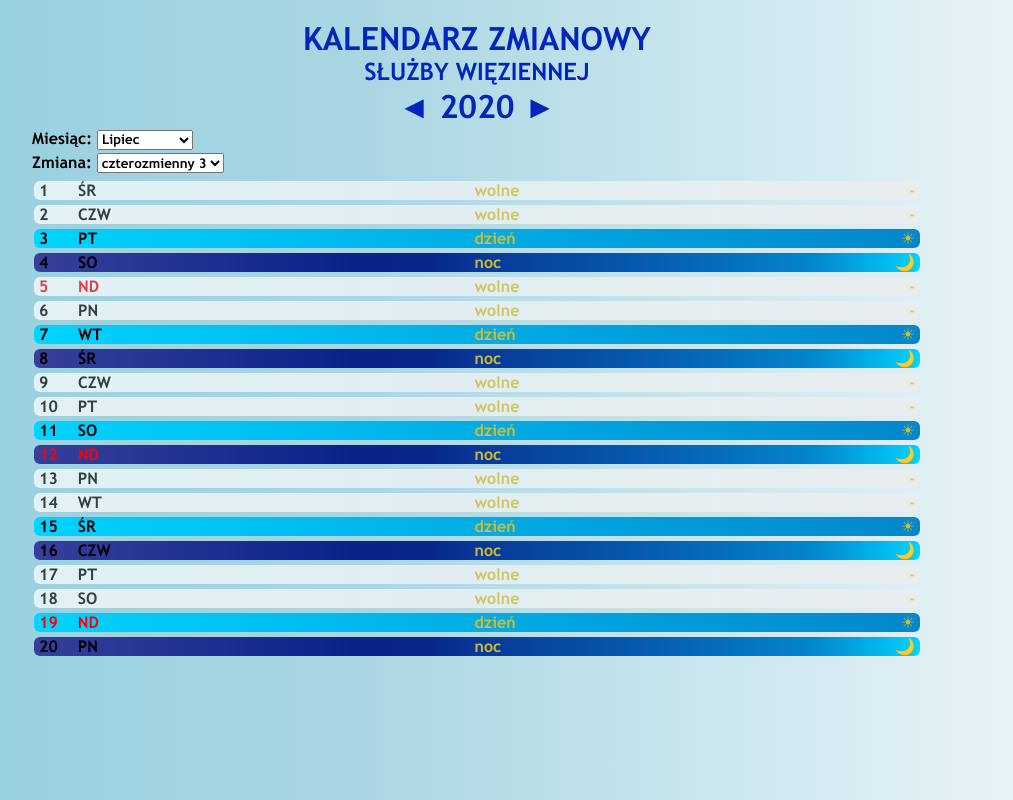
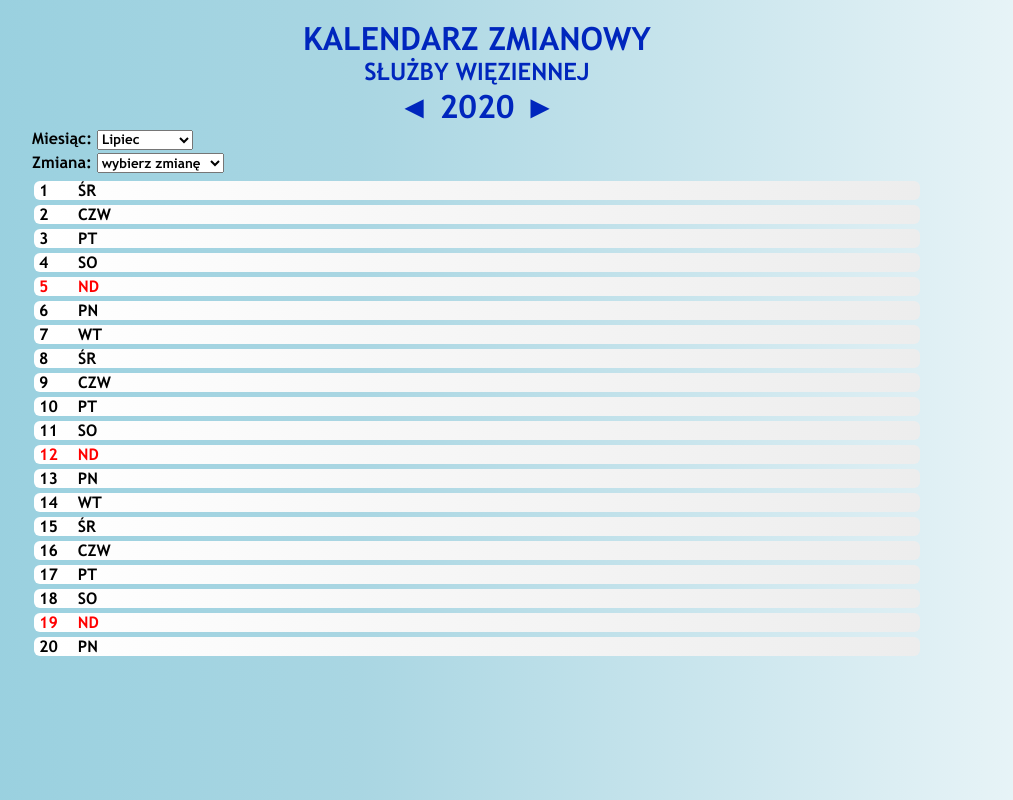
Before and after one commit to wiktorsachar/shift-viewer, a React (Create React App) app in the folder shift-viewer-v.1.0/: page / in a window 1280 px wide. Shown: the whole page, without its empty margins (163-1176 px from the left). Built offline with nearby package versions, Linux system fonts and the light colour scheme.

Commit message:
add blank shift and made it default

```diff
--- a/shift-viewer-v.1.0/src/components/Calendar/Calendar.js
+++ b/shift-viewer-v.1.0/src/components/Calendar/Calendar.js
@@ -8,7 +8,7 @@ class Calendar extends React.Component {
   state = {
     month: new Date(Date.now()).getMonth(),
     year: new Date(Date.now()).getFullYear(),
-    shift: 3,
+    shift: "blank",
   };
   handleMonthSelector = (props) => {
     this.setState({
@@ -29,12 +29,14 @@ class Calendar extends React.Component {
   };
   handleShiftSelector = (props) => {
     this.setState({
-      shift: parseInt(props),
+      shift: props === "blank" ? props : parseInt(props),
     });
   };
   render() {
     const dutyMonth =
-      this.state.shift < 5
+      this.state.shift === "blank"
+        ? Shifts.createBlankMonth(this.state.month, this.state.year)
+        : (this.state.shift < 5
         ? Shifts.createShiftMonth(
             this.state.month,
             this.state.year,
@@ -44,7 +46,7 @@ class Calendar extends React.Component {
             this.state.month,
             this.state.year,
             this.state.shift - 4
-          );
+          ));
     return (
       <div>
         <div className="header">
@@ -57,7 +59,7 @@ class Calendar extends React.Component {
         </div>
         <div className="content">
           {dutyMonth.map((day, i) => (
-            <DayBox date={day.date} duty={day.duty} key={i} />
+            <DayBox date={day.date} duty={day.duty} shift={this.state.shift} key={i} />
           ))}
         </div>
       </div>
--- a/shift-viewer-v.1.0/src/components/DateSelector/components/ShiftSelector.js
+++ b/shift-viewer-v.1.0/src/components/DateSelector/components/ShiftSelector.js
@@ -10,6 +10,7 @@ const ShiftSelector = (props) => {
         id="shifts"
         onChange={(e) => props.handler(e.target.value)}
       >
+        <option value="blank">wybierz zmianę</option>
         <option value="1">czterozmienny 1</option>
         <option value="2">czterozmienny 2</option>
         <option value="3">czterozmienny 3</option>
--- a/shift-viewer-v.1.0/src/components/DayBox/DayBox.css
+++ b/shift-viewer-v.1.0/src/components/DayBox/DayBox.css
@@ -53,7 +53,7 @@
   );
 }
 #blank {
-  opacity: 0.7;
+  /* opacity: 0.7; */
   background: rgba(255, 255, 255, 1);
   background: -moz-linear-gradient(
     left,
--- a/shift-viewer-v.1.0/src/components/DayBox/DayBox.js
+++ b/shift-viewer-v.1.0/src/components/DayBox/DayBox.js
@@ -33,10 +33,18 @@ const DayBox = (props) => {
         )}
         <p className={checkIfSunday()}>{dayName}</p>
       </div>
-      <div className="day-time-box">
+      {/* <div className="day-time-box">
         <p>{displayUnicode(props.duty)}</p>
         <p>{displayUnicode(props.duty, true)}</p>
-      </div>
+      </div> */}
+      {props.shift === "blank" ? (
+        <div className="day-time-box"></div>
+      ) : (
+        <div className="day-time-box">
+          <p>{displayUnicode(props.duty)}</p>
+          <p>{displayUnicode(props.duty, true)}</p>
+        </div>
+      )}
     </div>
   );
 };
--- a/shift-viewer-v.1.0/src/services/shifts.js
+++ b/shift-viewer-v.1.0/src/services/shifts.js
@@ -109,6 +109,12 @@ class Shifts {
   }
   //to co powyżej, tylko obsługuje zmiany podwójne (dzień/wolne/dzień/wolne) - obsługiwane numery zmian to 1 i 2;
   //usage example: Shifts.createDualShiftMonth(6, 2020, 1);
+  static createBlankMonth(monthNumber, year) {
+    let month = this.createMonth(monthNumber, year);
+    month.forEach((date, i) => {
+      month[i] = { date, duty: false };
+    });
+    return month;
+  }
 }
-
 export default Shifts;
```
